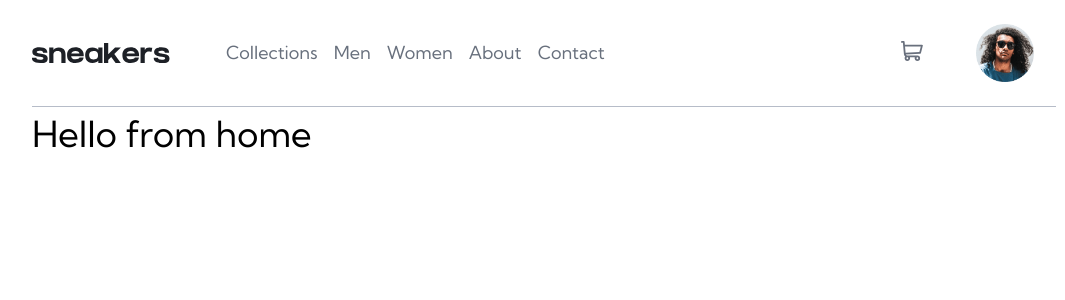
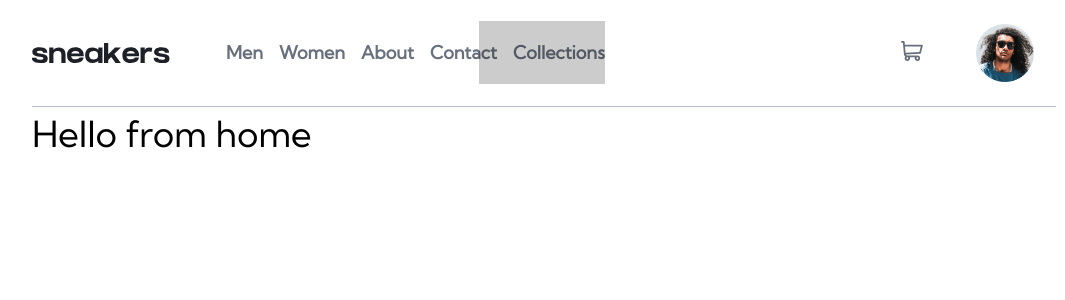
Before and after one commit to Adel-Al-Qosi/E-commerce-project, a React (Create React App) app: page / in a window 1280 px wide. Shown: the top 300 px of the page, without its empty margins (96-1161 px from the left). Built offline with nearby package versions, Linux system fonts and the light colour scheme; a web font is replaced by a local one.

Commit message:
work on navbar for smaller screens

```diff
--- a/src/components/Header.jsx
+++ b/src/components/Header.jsx
@@ -7,7 +7,7 @@ const Header = () => {
 
   return (
     <header className="flex header">
-      <div className="flex">
+      <div className="flex order">
         <img src={logo} alt="logo"/>
         <NavBar />
       </div>
--- a/src/components/NavBar.jsx
+++ b/src/components/NavBar.jsx
@@ -13,7 +13,7 @@ const NavBar = () => {
   return (
     <>
       <nav ref={navRef} className="navbar">
-        <ul className="flex">
+        <ul className="flex column">
           <li>
             <NavLink to="/">Collections</NavLink>
           </li>
@@ -30,6 +30,7 @@ const NavBar = () => {
             <NavLink to="/Contact">Contact</NavLink>
           </li>
         </ul>
+        <div className="bg-opacite"></div>
         <button className="nav-btn nav-close-btn" onClick={showNavBar}>
           <FaTimes />
         </button>
--- a/src/index.css
+++ b/src/index.css
@@ -130,6 +130,10 @@ select {
   gap: var(--gap, 1rem);
 }
 
+.column {
+  flex-direction: column;
+}
+
 .grid {
   display: grid;
   gap: var(--gap, 1rem);
@@ -197,6 +201,11 @@ select {
   height: 100%;
 }
 
+.order *:first-child {
+  order: 1;
+}
+
+
 .header > *:first-child {
   align-items: center;
 }
@@ -208,7 +217,8 @@ li {
 
 nav ul li a {
   text-decoration: none;
-  color: var(--clr-dark-grayish-blue)
+  color: var(--clr-black);
+  font-weight: var(--fw-bold);
 }
 
 nav ul li a:hover {
@@ -237,7 +247,6 @@ nav ul li a:hover {
   margin-right: 1.2rem;
 }
 
-/* not working */
 .header > *:last-child > img:hover,
 .header > *:last-child > img:focus {
   padding: 0;
@@ -248,7 +257,7 @@ nav ul li a:hover {
 }
 
 
-@media (min-width: 45em) {
+@media (min-width: 46em) {
   .header {
     justify-content: space-between;
     align-items: center;
@@ -312,29 +321,14 @@ nav ul li a:hover {
 
 /* hamburger button and nav bar */
 
-/* .navbar {
-  position: fixed;
-  width: 100%;
-  min-height: 100%;
-}
-
-.hamburger-button {
-  aspect-ratio: 1;
-  background-image: url(./images/icon-menu.svg);
-  background-repeat: no-repeat;
-  width: 1.1rem;
-  background-size: cover;
-  background-color: var(--clr-white);
-  border: 0;
-  margin: 0 0 0 2rem;
-} */
-
 header .nav-btn {
   padding: 5px;
   cursor: pointer;
   background: transparent;
   border: none;
   outline: none;
+  margin-left: 2rem;
+  margin-top: .5rem;
 }
 
 header .navbar {
@@ -344,25 +338,52 @@ header .navbar {
   height: 100%;
   width: 100%;
   display: flex;
-  justify-content: center;
-  align-items: center;
+  background-color: var(--clr-white);
   gap: 1.5rem;
   transition: 1s;
-  transform: translatex(-100vh);
+  transform: translateX(-100vh);
+  padding-top: 5rem;
+}
+
+.bg-opacite {
+  position: fixed;
+  right: 0;
+  top: 0;
+  height: 100%;
+  width: 30%;
+  background-color: rgba(0, 0, 0, .4);
+  opacity: .5;
+}
+
+.nav-close-btn {
+  position: absolute;
+  left: 0rem;
+  top: 2rem;
 }
 
 header .responsive-nav {
   transform: none;
 }
 
-@media (min-width: 40em) {
+@media (min-width: 46em) {
   .nav-btn {
     display: none;
   }
 
   header .navbar {
     position: relative;
-    transform: translatex(0);
+    height: 100%;
+    width: 100%;
+    display: flex;
+    transition: 1s;
+    transform: translateX(0);
+    padding-top: 0;
+    order: 2;
+    flex-direction: row;
+  }
+
+  .column {
+    flex-direction: row;
   }
 
 }
```
